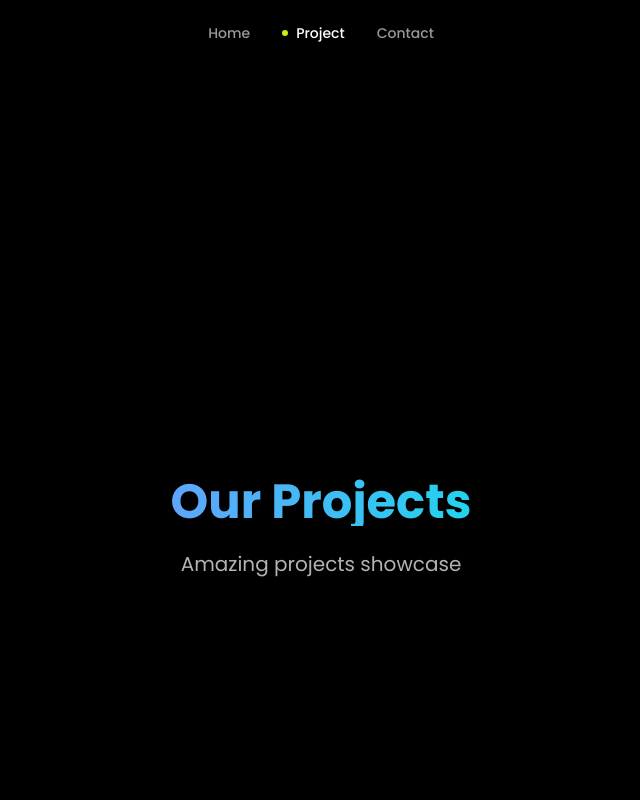
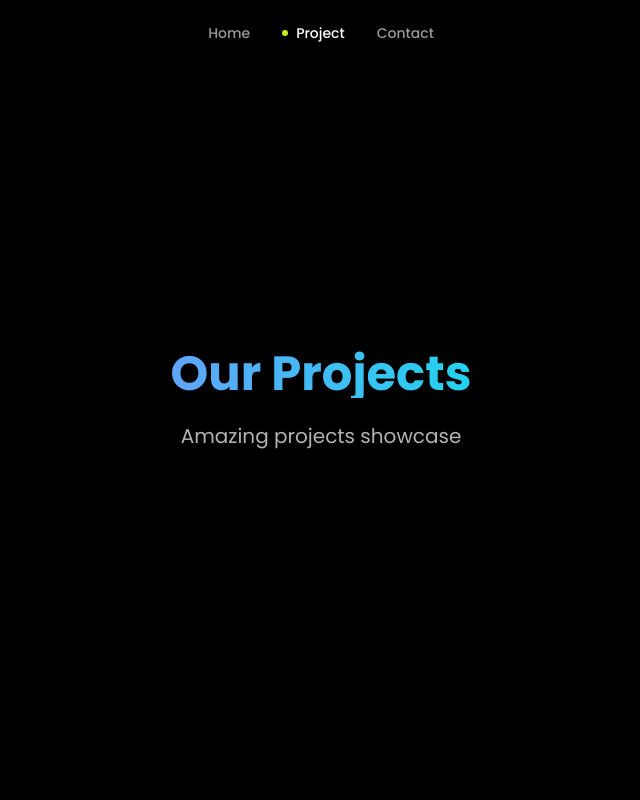
Before and after one commit to BimaWijaya69/portofolio-v2, a Next.js app: page /project in a window 1280 px wide. Shown: the top 800 px of the page, without its empty margins (319-959 px from the left). Built offline with nearby package versions, Linux system fonts and the light colour scheme.

Commit message:
add layout for cta contact in fiture project

```diff
--- a/app/(client)/project/page.tsx
+++ b/app/(client)/project/page.tsx
@@ -1,8 +1,8 @@
-import ContactCTASection from "@/components/ContactSection";
+import ContactSection from "@/components/ContactSection";
 
 export default function ProjectPage() {
   return (
-    <div className="pt-32 px-8">
+    <div className="min-h-screen overflow-x-hidden bg-black text-white">
       <section className="min-h-screen flex items-center justify-center">
         <div className="text-center text-white">
           <h2 className="text-5xl font-bold mb-6 bg-gradient-to-r from-blue-400 to-cyan-400 bg-clip-text text-transparent">
@@ -12,7 +12,7 @@ export default function ProjectPage() {
         </div>
       </section>
       <section className="container mx-auto px-4 sm:px-6 lg:px-8">
-        <ContactCTASection />
+        <ContactSection />
       </section>
     </div>
   );
--- a/components/TechStackSection.tsx
+++ b/components/TechStackSection.tsx
@@ -14,6 +14,7 @@ import {
   SiDart,
   SiFlutter,
   SiBootstrap,
+  SiFigma,
 } from "react-icons/si";
 import ScrollFloat from "./reactbits/ScrollFloat/ScrollFloat";
 
@@ -91,6 +92,13 @@ const techLogos = [
     title: "Bootstrap",
     href: "https://getbootstrap.com",
   },
+  {
+    node: (
+      <SiFigma className="text-[#F24E1E] hover:scale-110 transition-transform duration-300" />
+    ),
+    title: "Figma",
+    href: "https://figma.com",
+  },
 ];
 
 // Alternative with image sources
```
